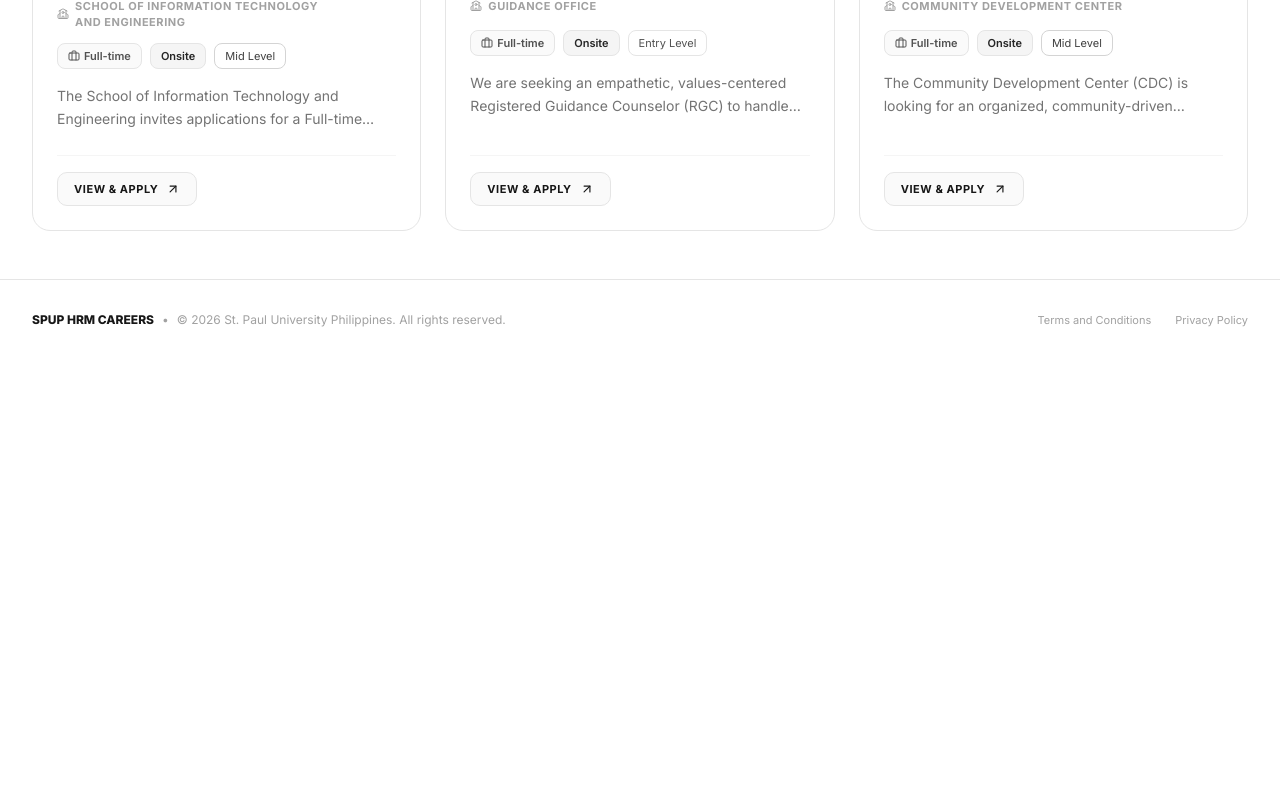
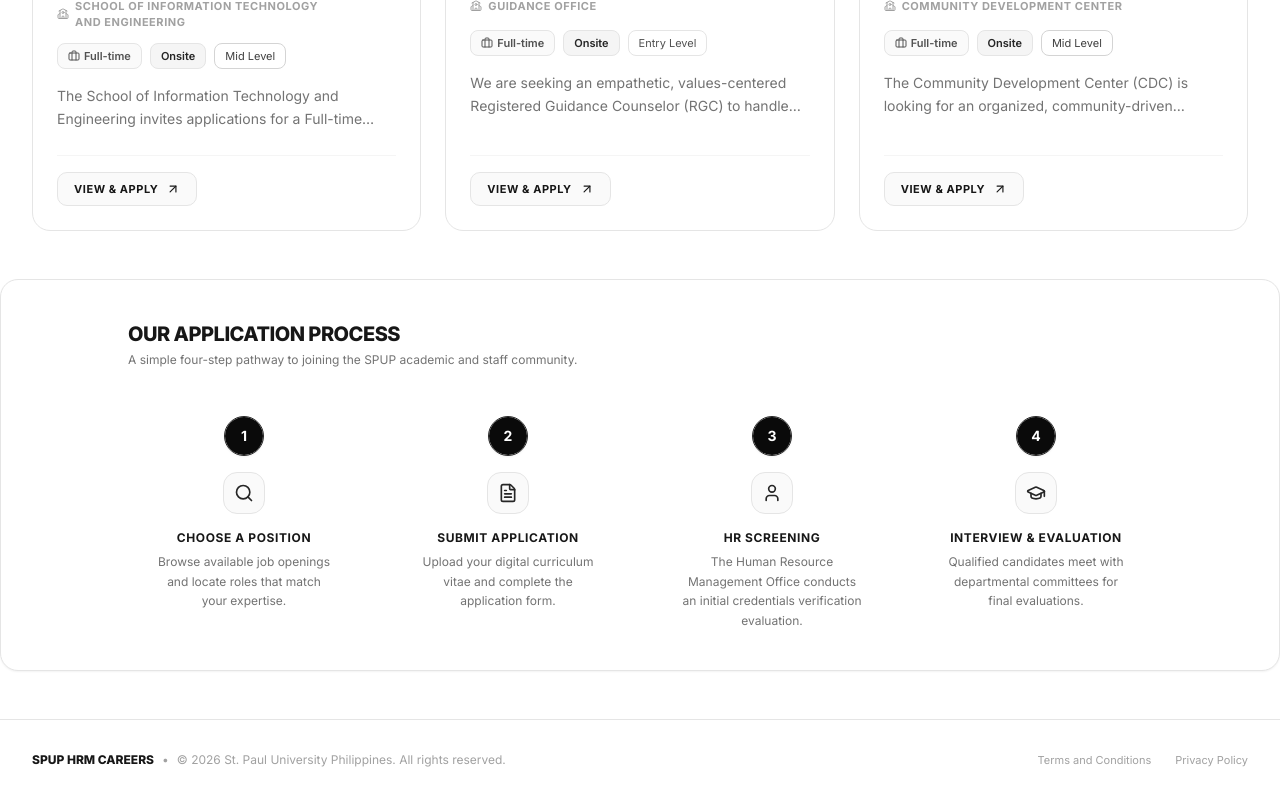
Before and after one commit to angelop-1602/spup-sims, a Next.js app: page /careers in a window 1280 px wide. Shown: the part 732-1532 px from the top of the page. Before the commit the page ends 1092 px from the top, so only its background shows below. Built offline with nearby package versions, Linux system fonts and the light colour scheme; no server answers; what @azure/msal-react would draw is missing.

Commit message:
feat: add application process timeline section

```diff
--- a/app/careers/page.tsx
+++ b/app/careers/page.tsx
@@ -364,6 +364,89 @@
             </div>
           )}
         </div>
+
+        {/* APPLICATION PROCESS SECTION */}
+        <section className="bg-white border border-neutral-200 rounded-2xl p-6 md:p-10 shadow-xs mt-12 w-full">
+          <div className="max-w-5xl mx-auto">
+            <div className="mb-12 text-left">
+              <h2 className="text-xl font-extrabold text-neutral-900 tracking-tight uppercase">
+                Our Application Process
+              </h2>
+              <p className="text-xs text-neutral-500 mt-1">
+                A simple four-step pathway to joining the SPUP academic and staff community.
+              </p>
+            </div>
+
+            <div className="relative w-full">
+              <div className="grid grid-cols-1 md:grid-cols-4 gap-8 relative z-10">
+                {/* Step 1 */}
+                <div className="flex flex-col items-center text-center">
+                  <div className="w-10 h-10 rounded-full bg-neutral-950 text-white font-bold text-sm flex items-center justify-center border border-neutral-800 shadow-xs bg-clip-padding">
+                    1
+                  </div>
+                  <div className="my-4 p-2.5 bg-neutral-50 rounded-xl border border-neutral-200 text-neutral-800">
+                    <Search className="w-5 h-5" />
+                  </div>
+                  <h3 className="text-xs font-bold text-neutral-900 uppercase tracking-wider">
+                    Choose a Position
+                  </h3>
+                  <p className="text-xs text-neutral-500 mt-1.5 max-w-[180px] leading-relaxed">
+                    Browse available job openings and locate roles that match your expertise.
+                  </p>
+                </div>
+
+                {/* Step 2 */}
+                <div className="flex flex-col items-center text-center">
+                  <div className="w-10 h-10 rounded-full bg-neutral-950 text-white font-bold text-sm flex items-center justify-center border border-neutral-800 shadow-xs bg-clip-padding">
+                    2
+                  </div>
+                  <div className="my-4 p-2.5 bg-neutral-50 rounded-xl border border-neutral-200 text-neutral-800">
+                    <FileText className="w-5 h-5" />
+                  </div>
+                  <h3 className="text-xs font-bold text-neutral-900 uppercase tracking-wider">
+                    Submit Application
+                  </h3>
+                  <p className="text-xs text-neutral-500 mt-1.5 max-w-[180px] leading-relaxed">
+                    Upload your digital curriculum vitae and complete the application form.
+                  </p>
+                </div>
+
+                {/* Step 3 */}
+                <div className="flex flex-col items-center text-center">
+                  <div className="w-10 h-10 rounded-full bg-neutral-950 text-white font-bold text-sm flex items-center justify-center border border-neutral-800 shadow-xs bg-clip-padding">
+                    3
+                  </div>
+                  <div className="my-4 p-2.5 bg-neutral-50 rounded-xl border border-neutral-200 text-neutral-800">
+                    <User className="w-5 h-5" />
+                  </div>
+                  <h3 className="text-xs font-bold text-neutral-900 uppercase tracking-wider">
+                    HR Screening
+                  </h3>
+                  <p className="text-xs text-neutral-500 mt-1.5 max-w-[180px] leading-relaxed">
+                    The Human Resource Management Office conducts an initial credentials verification evaluation.
+                  </p>
+                </div>
+
+                {/* Step 4 */}
+                <div className="flex flex-col items-center text-center">
+                  <div className="w-10 h-10 rounded-full bg-neutral-950 text-white font-bold text-sm flex items-center justify-center border border-neutral-800 shadow-xs bg-clip-padding">
+                    4
+                  </div>
+                  <div className="my-4 p-2.5 bg-neutral-50 rounded-xl border border-neutral-200 text-neutral-800">
+                    <GraduationCap className="w-5 h-5" />
+                  </div>
+                  <h3 className="text-xs font-bold text-neutral-900 uppercase tracking-wider">
+                    Interview & Evaluation
+                  </h3>
+                  <p className="text-xs text-neutral-500 mt-1.5 max-w-[180px] leading-relaxed">
+                    Qualified candidates meet with departmental committees for final evaluations.
+                  </p>
+                </div>
+
+              </div>
+            </div>
+          </div>
+        </section>
       </main>
 
       {/* Footer */}
```
